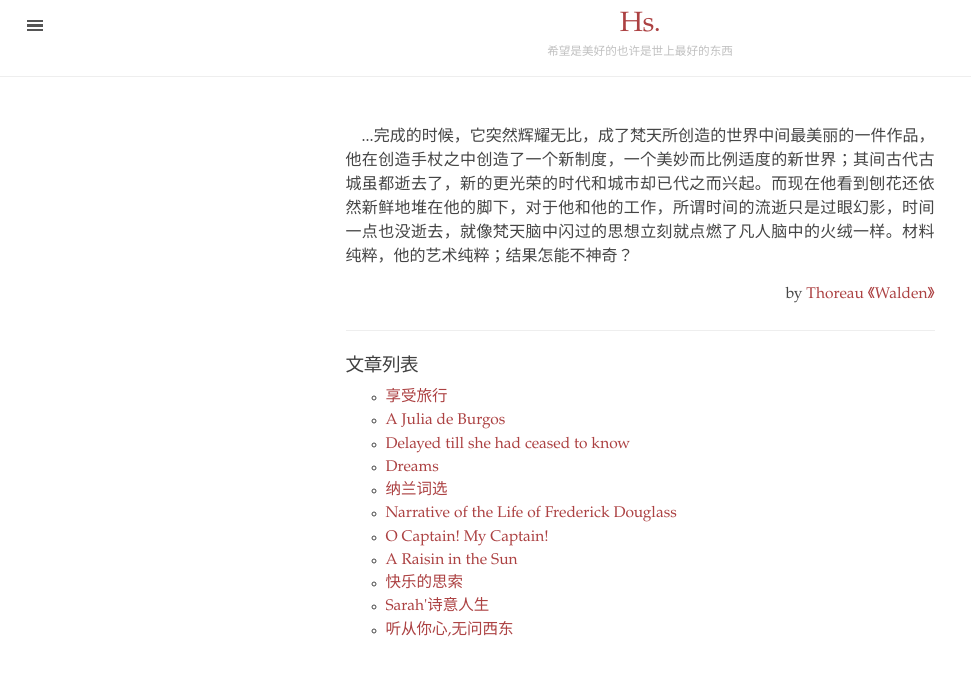
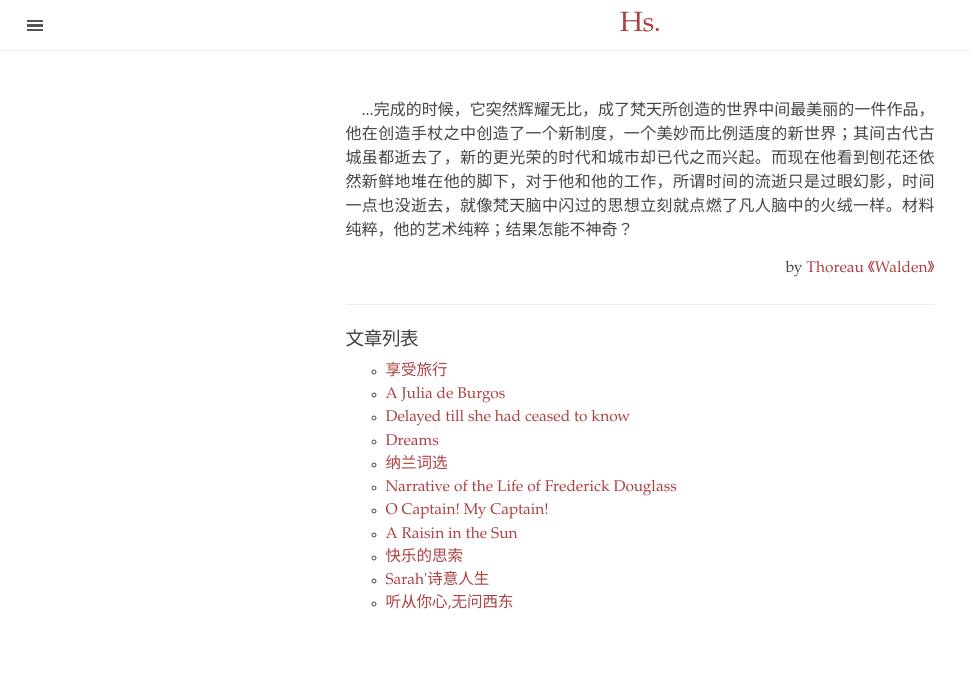
Before and after one commit to symphonyh/blog, a Jekyll site: the page built from index.html, in a window 1280 px wide. Shown: the top 676 px of the page, without its empty margins (0-971 px from the left). Built offline with Jekyll 4.4.1, drawn with Linux system fonts in a browser that asks for light colours.

Commit message:
2018-8-18:19:55

```diff
--- a/_config.yml
+++ b/_config.yml
@@ -2,7 +2,7 @@
 
 # Setup
 title:               Hs.
-tagline:             '希望是美好的也许是世上最好的东西'
+tagline:             ''
 description:         '倘若可以简单的生活: 一抹油彩 半阙诗词 一段代码, 能让周围的世界微起波澜, 就是满意了。'
 url:                 'https://www.cloudhan.me'
 baseurl:             ''
--- a/_includes/sidebar.html
+++ b/_includes/sidebar.html
@@ -3,7 +3,7 @@
 <input type="checkbox" class="sidebar-checkbox" id="sidebar-checkbox">
 <!-- Toggleable sidebar -->
 <div class="sidebar" id="sidebar">
-    <div class="sidebar-item">
+    <div style="font-family: "Palatino Linotype", Helvetica, Arial, "Microsoft YaHei", sans-serif; " class="sidebar-item">
         <p>{{ site.description }}</p>
     </div>
     <nav class="sidebar-nav">
--- a/public/css/ed.css
+++ b/public/css/ed.css
@@ -463,7 +463,6 @@ h3.masthead-title {
 
 .sidebar-item {
     padding: 1rem;
- font-family: "Palatino Linotype", Helvetica, Arial, "Microsoft YaHei", sans-serif;
 }
 
 .sidebar-item p:last-child {
```
